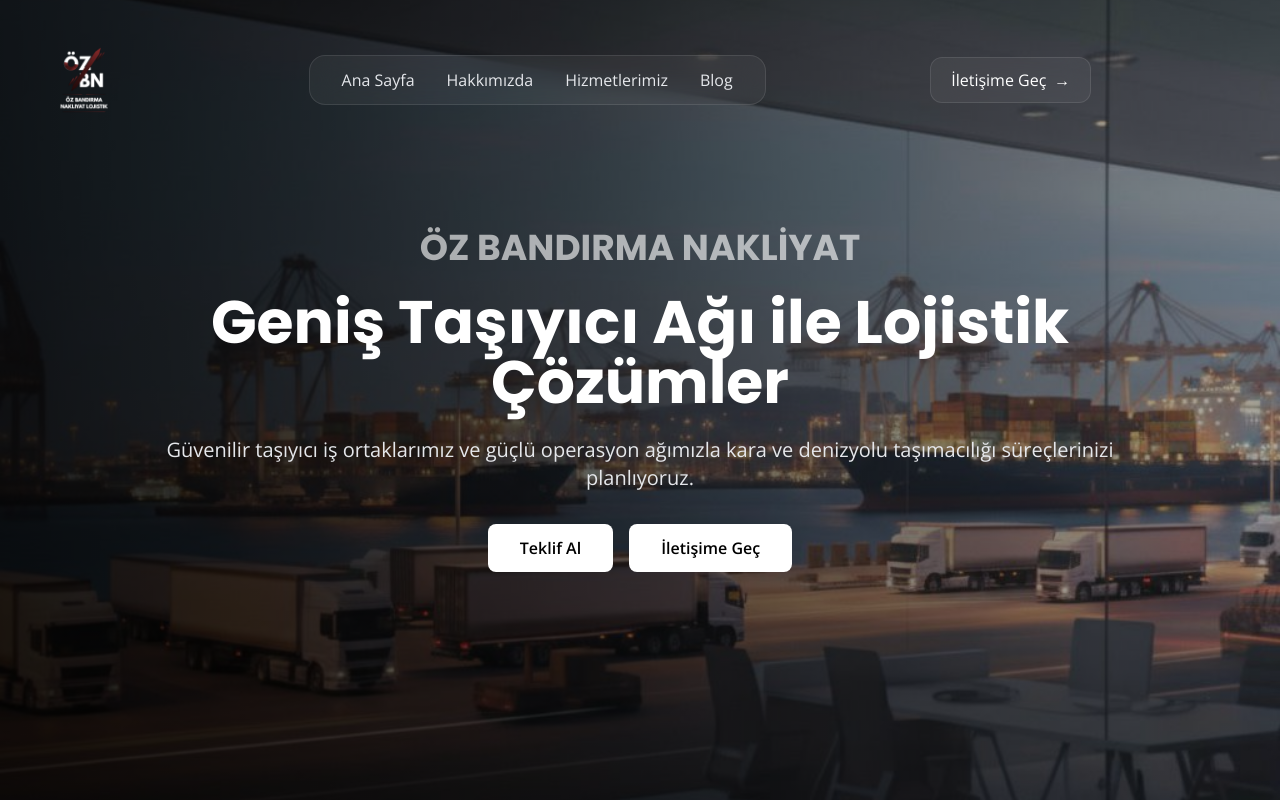
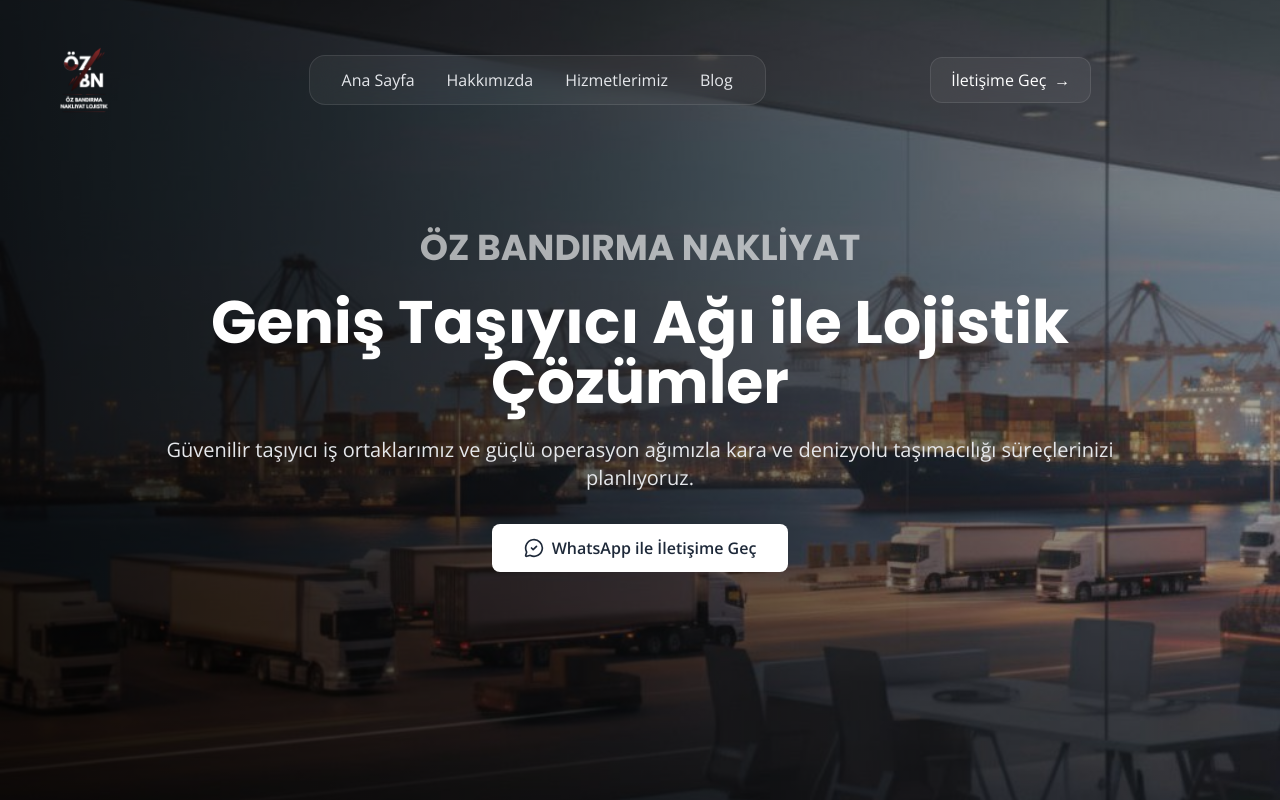
Before and after one commit to edanuurkorkmaz/ozbandirmanakliyat, a React (Vite) app: page / in a window 1280 px wide. Shown: the top 800 px of the page. Built offline with nearby package versions, Linux system fonts and the light colour scheme.

Commit message:
refactor: CTA butonu calisir hale getirilirken stillendirmesi degistirildi.

```diff
--- a/src/components/Hero.jsx
+++ b/src/components/Hero.jsx
@@ -1,3 +1,4 @@
+import { MessageCircleCheck } from "lucide-react";
 import heroBg from "../images/hero-bg.jpeg";
 
 export default function Hero() {
@@ -24,12 +25,15 @@ export default function Hero() {
           denizyolu taşımacılığı süreçlerinizi planlıyoruz.
         </p>
         <div className="flex flex-col sm:flex-row gap-4 justify-center">
-          <button className="px-8 py-3 bg-white text-black font-semibold rounded-lg hover:bg-black/95 hover:text-white transition cursor-pointer">
-            Teklif Al
-          </button>
-          <button className="px-8 py-3 bg-white text-black font-semibold rounded-lg hover:bg-black/95 hover:text-white transition cursor-pointer">
-            İletişime Geç
-          </button>
+          <a
+            href="https://wa.me/905423449120?text=Merhaba%20nakliye%20teklifi%20almak%20istiyorum."
+            target="_blank"
+            rel="noopener noreferrer"
+            className="px-8 py-3 inline-flex gap-2 items-center bg-white text-gray-800 font-semibold rounded-lg hover:bg-black/60 hover:text-white transition cursor-pointer"
+          >
+            <MessageCircleCheck size={20} />
+            WhatsApp ile İletişime Geç
+          </a>
         </div>
       </div>
     </section>
--- a/src/pages/Kvkk.jsx
+++ b/src/pages/Kvkk.jsx
@@ -144,7 +144,7 @@ export default function Kvkk() {
 
             <p className="mt-4">
               KVKK’nın 11. maddesi kapsamındaki haklarınıza ilişkin
-              taleplerinizi
+              taleplerinizi{" "}
               <span className="font-semibold">
                 ozbandirmanakliyat10@gmail.com
               </span>{" "}
```
